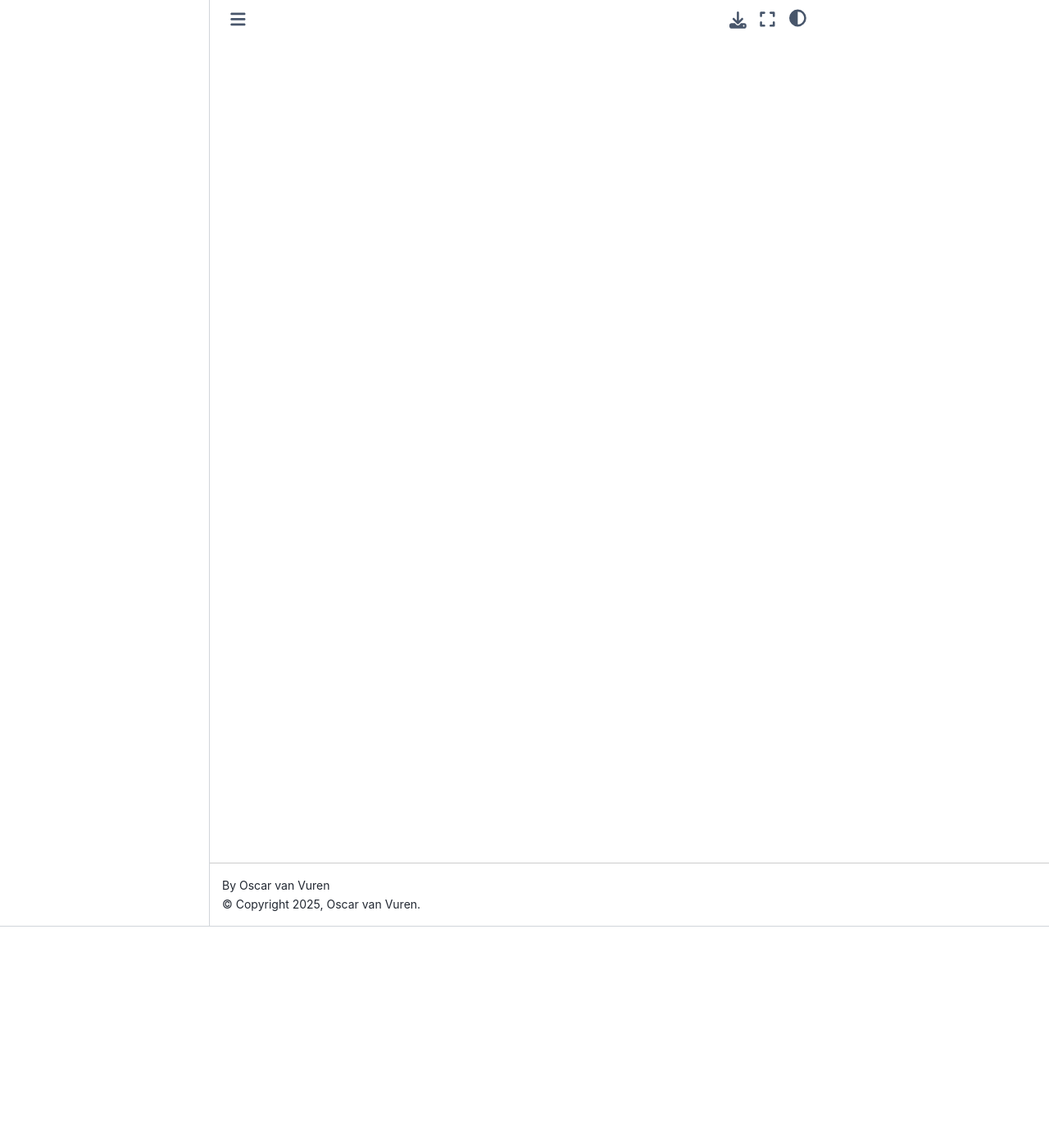
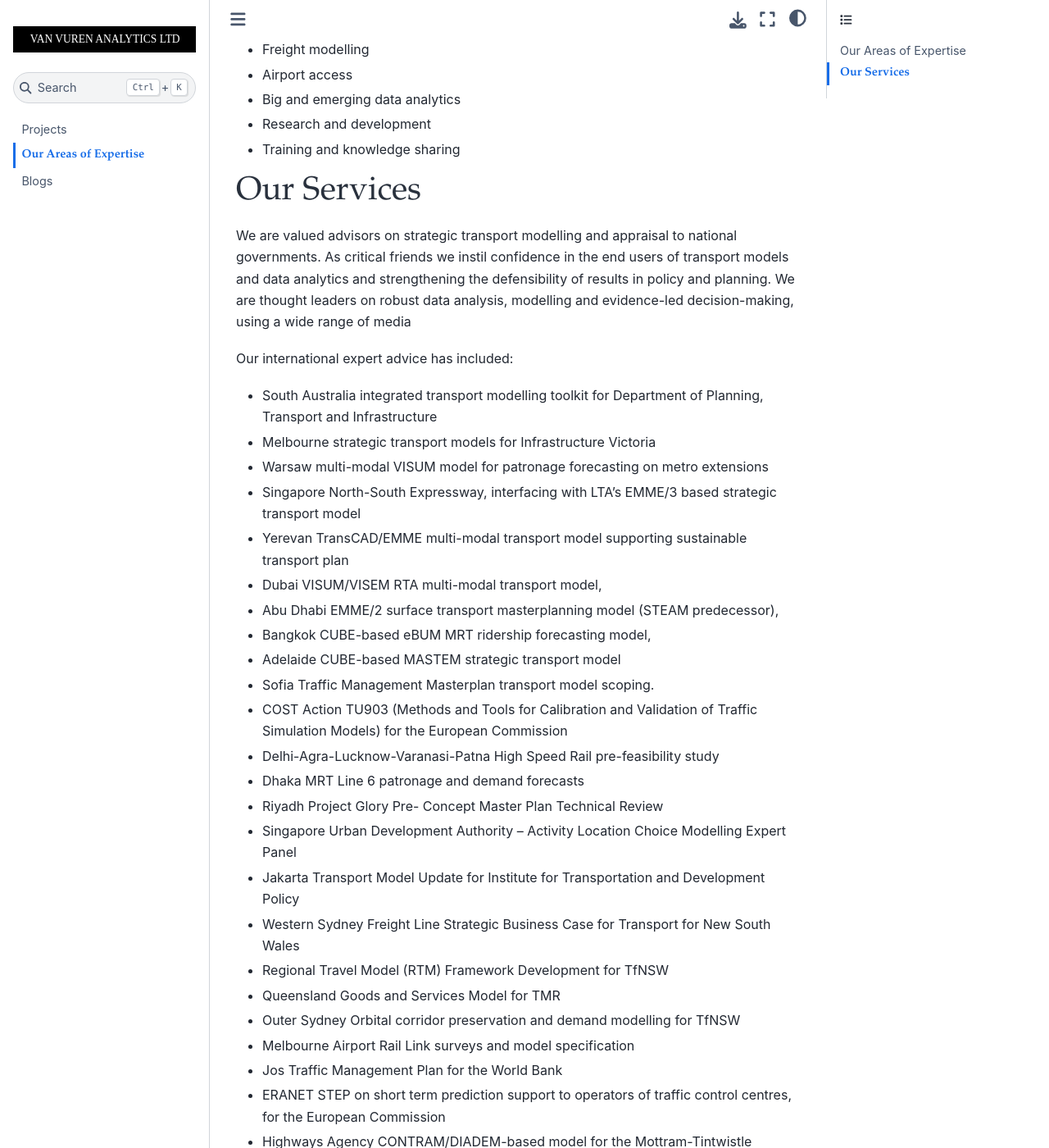
Before and after one commit to vanvurenanalytics/vva_website, a Sphinx documentation site: the page built from source/services.rst, in a window 1280 px wide and 1400 px high, scrolled down 270 px. Shown: the whole window at 82% size. Built offline with Sphinx 7.4.7 and the Sphinx Book theme 1.1.4, drawn with Linux system fonts in a browser that asks for light colours; some web fonts are replaced; some of the changed text lies outside the part shown.

Commit message:
Updated content

```diff
--- a/source/blogs.rst
+++ b/source/blogs.rst
@@ -2,6 +2,8 @@
 
 Blogs
 =====
+
+Blogs written by Tom over his career.
 
 `2017 - System optimum routeing as a part of contemporary travel demand management <https://www.linkedin.com/pulse/system-optimum-routeing-part-contemporary-travel-demand-tom-van-vuren/>`_
 
--- a/source/conf.py
+++ b/source/conf.py
@@ -26,7 +26,7 @@
 html_theme = 'sphinx_book_theme'
 
 html_sidebars = {
-    "**": ["sbt-sidebar-nav.html", "navbar-logo.html"],
+"./*": ["navbar-logo.html", "globaltoc.html"]
 }
 
 html_title = "VAN VUREN ANALYTICS"
@@ -41,5 +41,5 @@
 
 html_theme_options = {
     "toc_title": "",
-    "home_page_in_toc": True
+    "home_page_in_toc": False
 }
--- a/source/services.rst
+++ b/source/services.rst
@@ -1,4 +1,69 @@
 .. description of services
+
+Our Areas of Expertise
+======================
+*	Traffic and transport modelling
+*	Demand forecasting
+*	Evaluation and appraisal
+*	Transport business case development
+*	Transport planning
+*	International Peer Review
+*	Freight modelling
+*	Airport access
+*	Big and emerging data analytics
+*	Research and development
+*	Training and knowledge sharing
 
 Our Services
 ============
+We are valued advisors on strategic transport modelling and appraisal to national governments. As critical
+friends we instil confidence in the end users of transport models and data analytics and strengthening the
+defensibility of results in policy and planning. We are thought leaders on robust data analysis, modelling
+and evidence-led decision-making, using a wide range of media
+
+Our international expert advice has included:
+
+*	South Australia integrated transport modelling toolkit for Department of Planning, Transport and Infrastructure
+*	Melbourne strategic  transport models for Infrastructure Victoria
+*	Warsaw multi-modal VISUM model for patronage forecasting on metro extensions
+*	Singapore North-South Expressway, interfacing with LTA’s EMME/3 based strategic transport model
+*	Yerevan TransCAD/EMME multi-modal transport model supporting sustainable transport plan
+*	Dubai VISUM/VISEM RTA multi-modal transport model,
+*	Abu Dhabi EMME/2 surface transport masterplanning model (STEAM predecessor),
+*	Bangkok CUBE-based eBUM MRT ridership forecasting model,
+*	Adelaide CUBE-based MASTEM strategic transport model
+*	Sofia Traffic Management Masterplan transport model scoping.
+*	COST Action TU903 (Methods and Tools for Calibration and Validation of Traffic Simulation Models) for the European Commission
+*	Delhi-Agra-Lucknow-Varanasi-Patna High Speed Rail pre-feasibility study
+*	Dhaka MRT Line 6 patronage and demand forecasts
+*	Riyadh Project Glory Pre- Concept Master Plan Technical Review
+*	Singapore Urban Development Authority – Activity Location Choice Modelling Expert Panel
+*	Jakarta Transport Model Update for Institute for Transportation and Development Policy
+*	Western Sydney Freight Line Strategic Business Case for Transport for New South Wales
+*	Regional Travel Model (RTM) Framework Development  for TfNSW
+*	Queensland Goods and Services Model for TMR
+*	Outer Sydney Orbital corridor preservation and demand modelling for TfNSW
+*	Melbourne Airport Rail Link surveys and model specification
+*	Jos Traffic Management Plan for the World Bank
+*	ERANET STEP on short term prediction support to operators of traffic control centres, for the European Commission
+*	Highways Agency CONTRAM/DIADEM-based model for the Mottram-Tintwistle Bypass,
+*	East Midlands Regional Assembly’s MEPLAN-based extensions to PTOLEMY
+*	TfL’s DELTA-based LONLUTI land use transport interaction model.
+*	ODA Demand Modelling Framework used for forecasting London 2012 operations requirements
+*	TfL’s AB-MOTION activity based model, incl recommendations for future development
+*	Department for Transport - TAG Guidance Review on Units M1, M1.2, M2.1, M3.1, M3.2 and M5.4
+*	New Carrington Transport Strategy Appraisal for Trafford Council
+*	HS2 PLANET Long Distance Model Peer Review
+*	Commonwealth Games Birmingham model and data architecture for TfWM
+*	DfT - TAG advice on best practice OD matrix building from mobile phone data
+*	MyRIAD technology scheme application for National Highways
+*	Cardiff Metro Strategic Transport Model Design for Transport for Wales
+*	Building OD matrices from GPS data for TfL
+*	DfT - Manchester Motorway Box Completion Induced Traffic Study
+*	Additional Housing Scenarios in England using DfT’s National Transport Model
+*	Guidance on Demand Forecasting Models for Major Public Transport Schemes, forerunner of TAG
+*	Manchester Metrolink Extensions VISSIM microsimulation
+*	South Yorkshire SYSTM2 strategic transport model, advising on structure, software and data requirements
+*	Worcestershire Strategic Transport Model, focusing on Local Plan applications
+*	Liverpool City Region Transport Model road map for future development
+*	TfWM A45 Bridge Renewal Major Scheme Business Case
```
Also changed, not shown: source/index.rst (+4 -4 lines).
